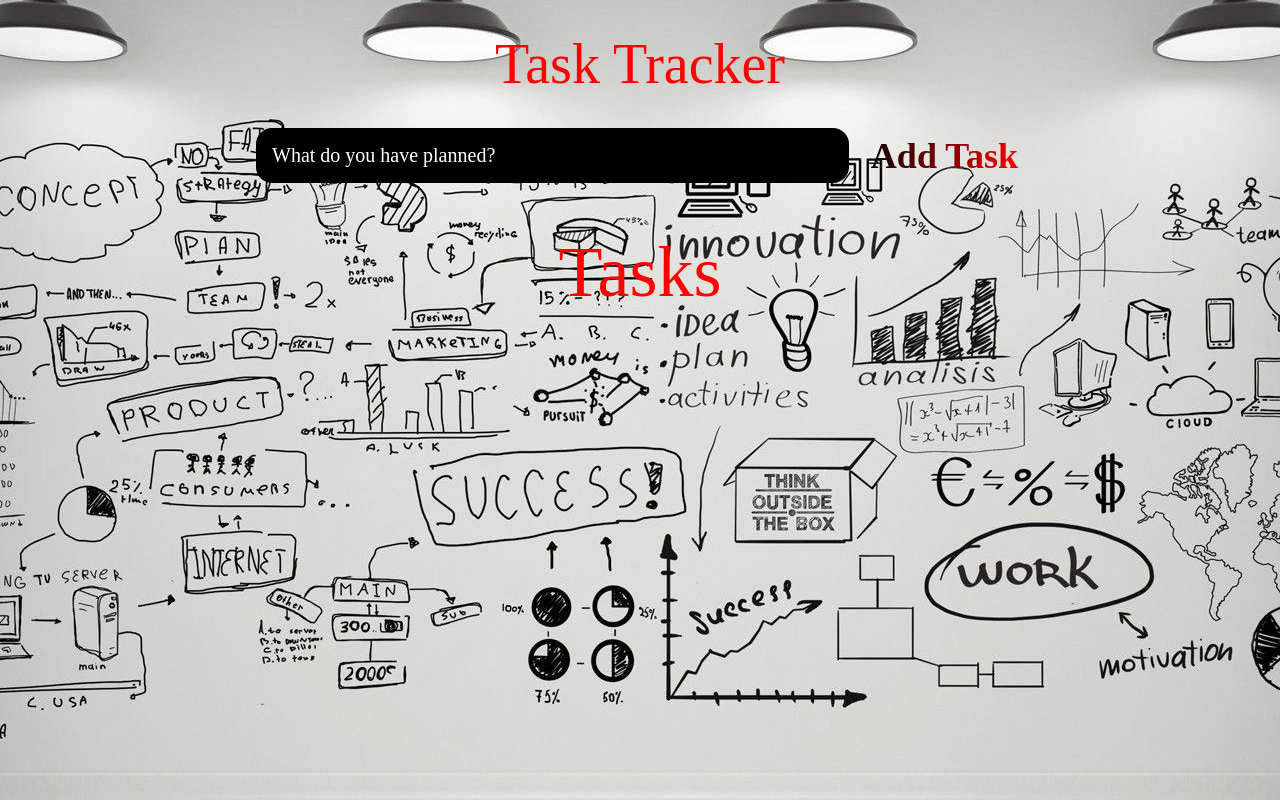
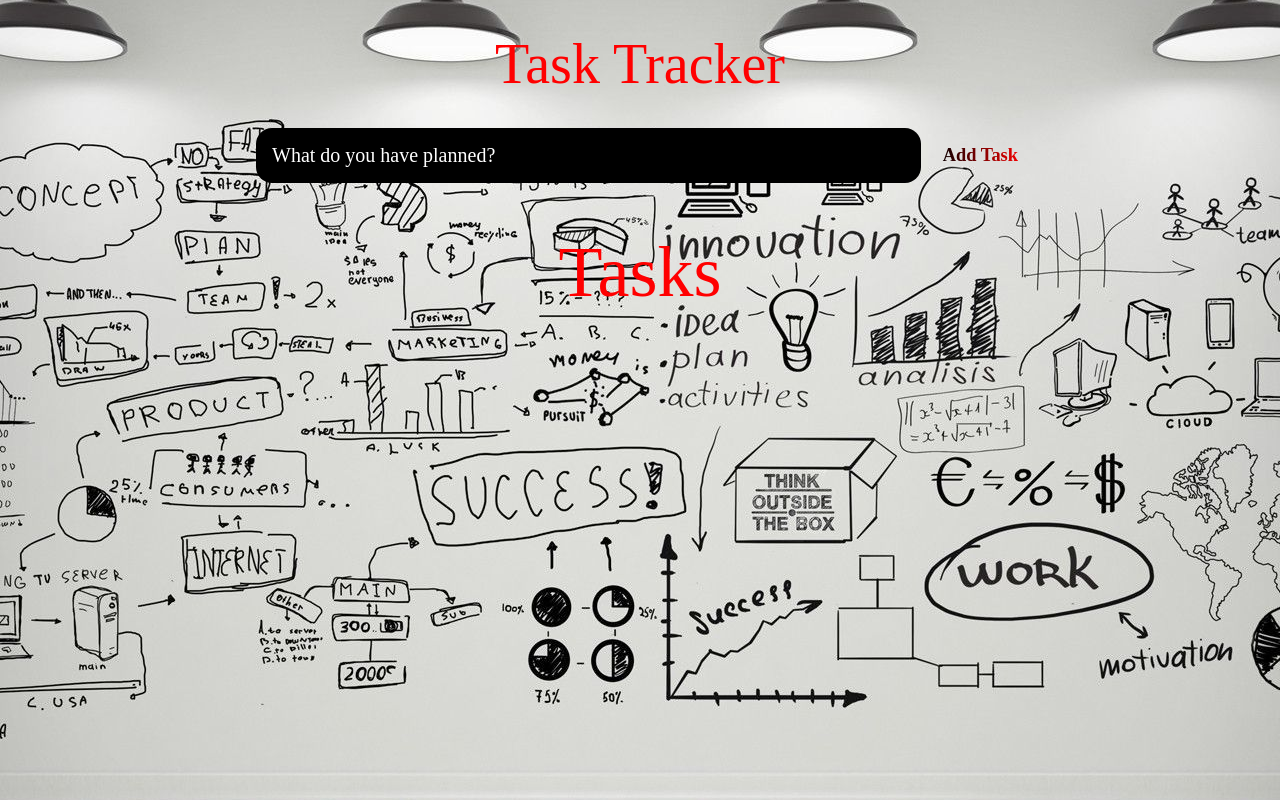
Before and after one commit to Petebran3/MyTaskTracker, a website with bundled scripts: page index.html in a window 1280 px wide. Built offline with nearby package versions, Linux system fonts and the light colour scheme.

Commit message:
Pushing Final code

```diff
--- a/pete.css
+++ b/pete.css
@@ -66,7 +66,7 @@ input, button{
 
 #new-task-submit{
     color: black;
-    font-size: 2.25rem;
+    font-size: 1.15rem;
     font-weight: 700;
     background-image: linear-gradient(to right, black, red);
     -webkit-background-clip: text;
```
